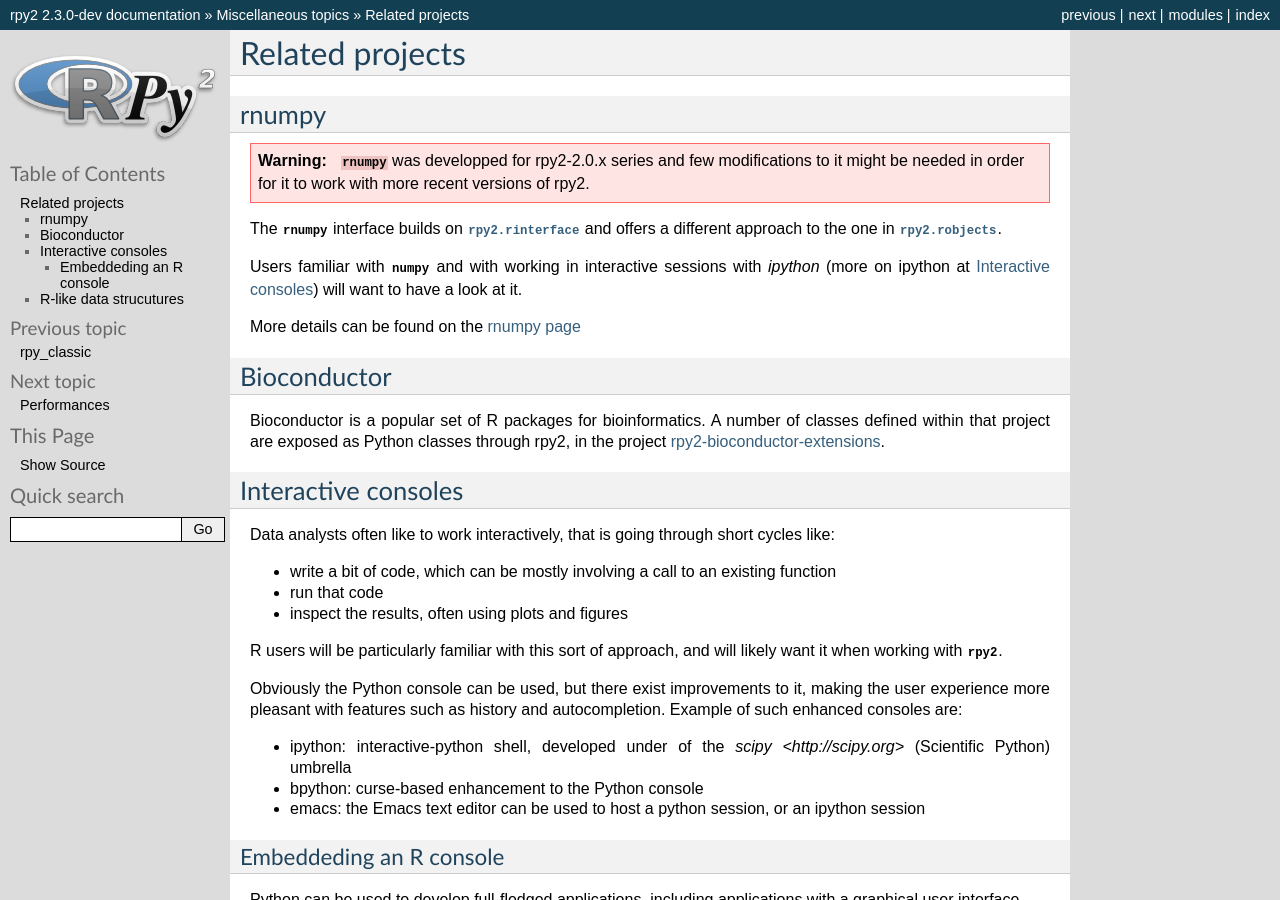
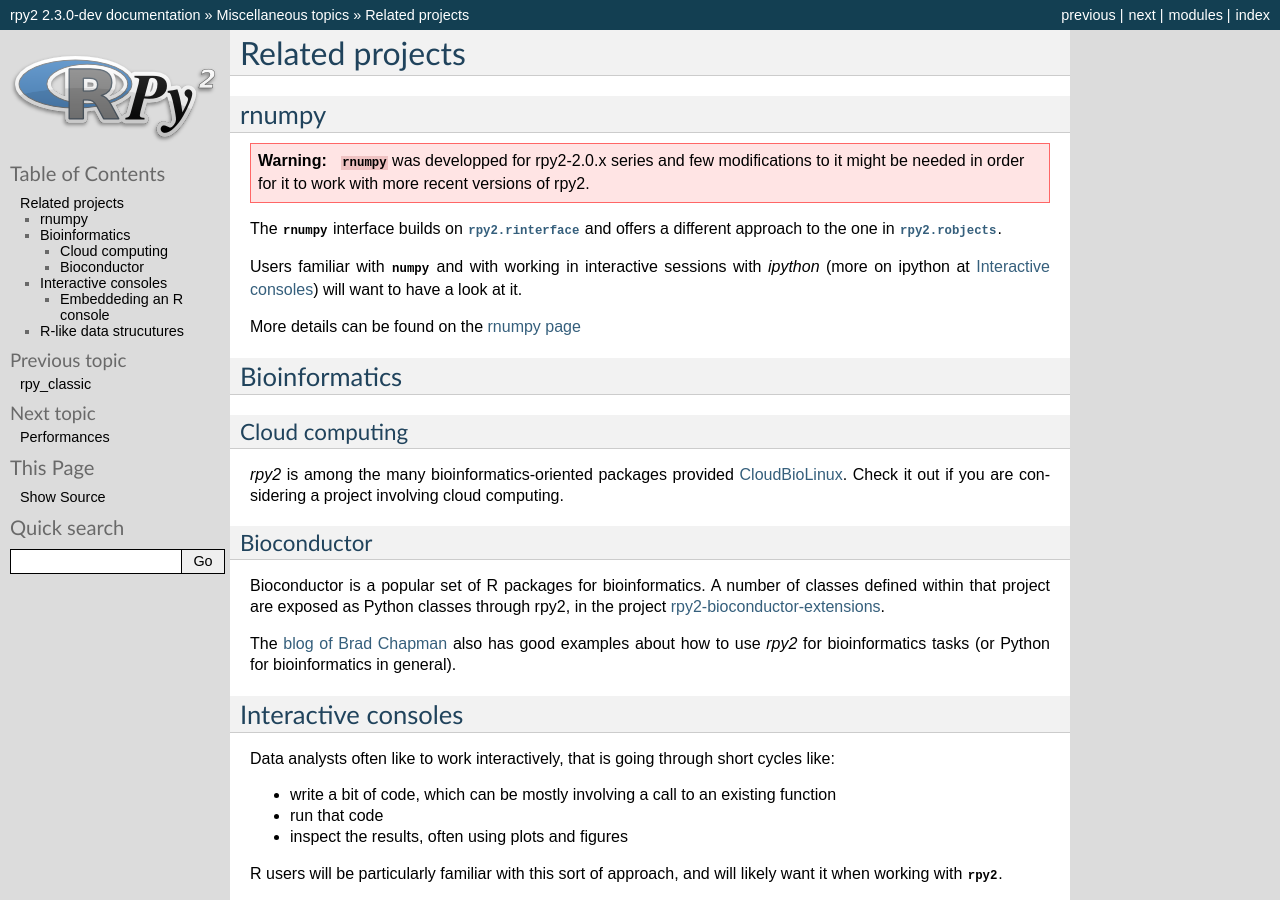
Before and after one commit to rpy2/rpy2, a Sphinx documentation site: the page built from doc/source/related_projects.rst, in a window 1280 px wide and 900 px high. Built offline with Sphinx 7.4.7, drawn with Linux system fonts in a browser that asks for light colours; formulas are drawn with MathJax 3.

Commit message:
pointers to Brad's blog and BioCloudLinux

```diff
--- a/doc/source/related_projects.rst
+++ b/doc/source/related_projects.rst
@@ -22,12 +22,26 @@ will want to have a look at it.
 More details can be found on the
 `rnumpy page <http://bitbucket.org/njs/rnumpy/wiki/Home>`_
 
+Bioinformatics
+==============
+
+Cloud computing
+---------------
+
+`rpy2` is among the many bioinformatics-oriented packages
+provided `CloudBioLinux <http://cloudbiolinux.org/>`_. Check it out if
+you are considering a project involving cloud computing.
+
+
 Bioconductor
-============
+------------
 
 Bioconductor is a popular set of R packages for bioinformatics.
 A number of classes defined within that project are exposed as Python classes through rpy2,
 in the project `rpy2-bioconductor-extensions <http://pypi.python.org/pypi/rpy2-bioconductor-extensions/0.2-dev>`_.
+
+The `blog of Brad Chapman <http://bcbio.wordpress.com/>`_ also has good examples about how to use `rpy2` for bioinformatics tasks (or Python for bioinformatics
+in general).
 
 
 .. _interactive-sessions:
```
